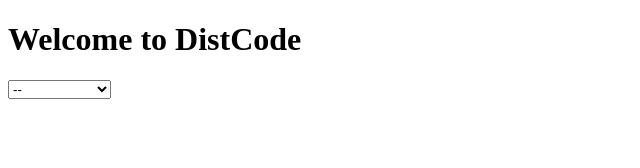
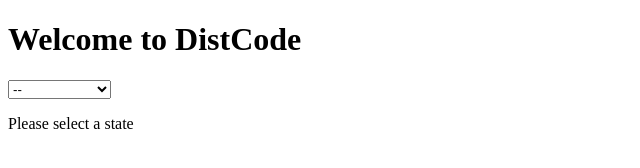
Before and after one commit to muhafiz5814/distcode, a plain HTML site: page index.html in a window 1280 px wide. Shown: the whole page, without its empty margins (0-640 px from the left). Drawn offline with Linux system fonts and the light colour scheme.

Commit message:
Add message paragraph

```diff
--- a/index.html
+++ b/index.html
@@ -18,5 +18,7 @@
         <option value="SIKKIM">SIKKIM</option>
         <option value="TRIPURA">TRIPURA</option>
     </select>
+
+    <p id="message">Please select a state</p>
 </body>
 </html>
```
